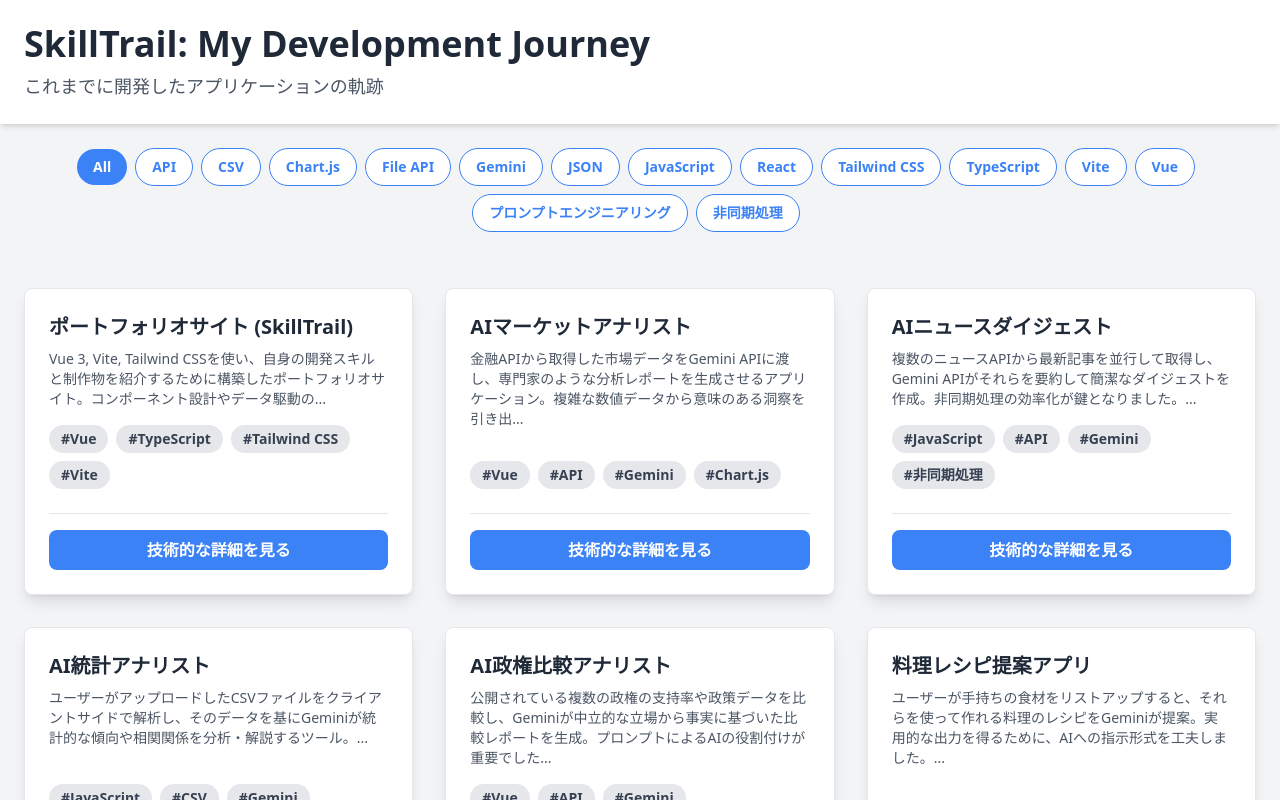
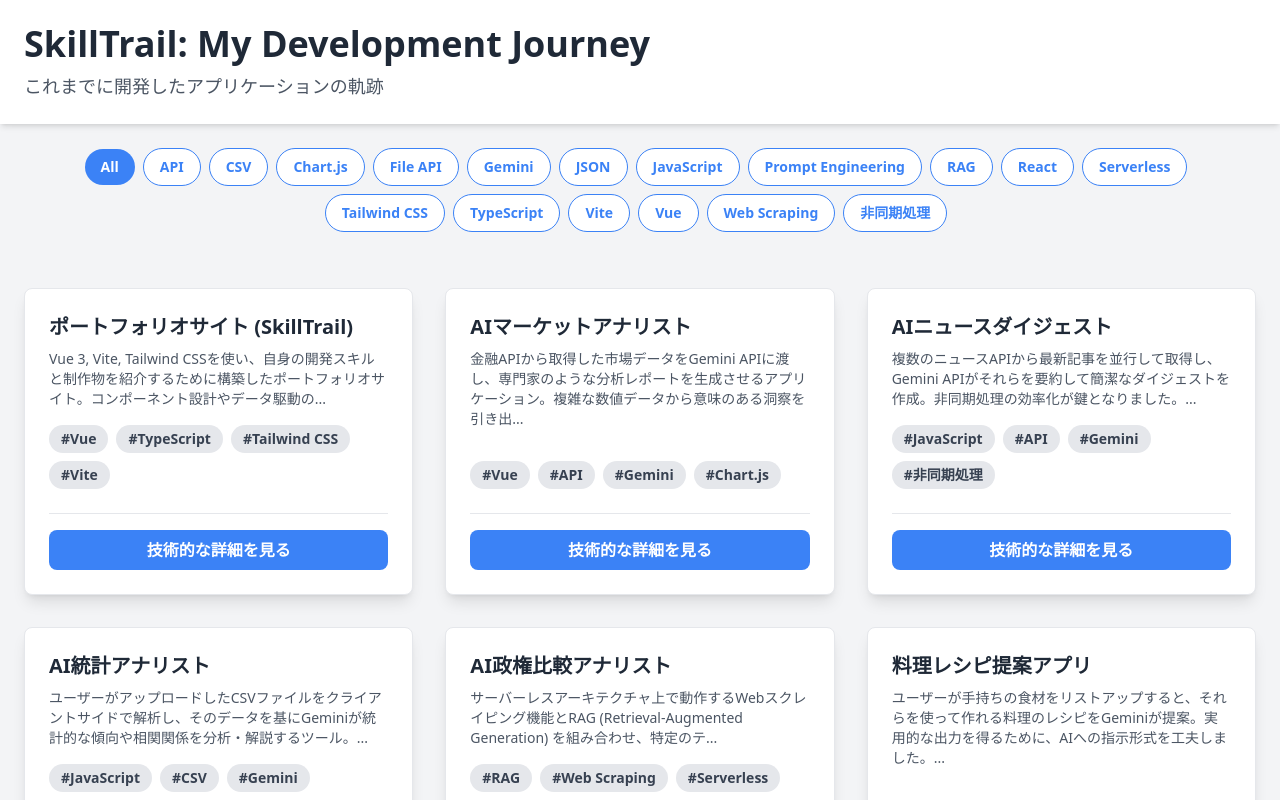
Before and after one commit to tako-chan0511/skilltrail, a Vue app: page / in a window 1280 px wide. Shown: the top 800 px of the page. Built offline with nearby package versions, Linux system fonts and the light colour scheme.

Commit message:
基本機能AI５アプリ（政策AI技術的に）

```diff
--- a/src/apps.ts
+++ b/src/apps.ts
@@ -23,14 +23,13 @@ export interface App {
   stack: TechStack[];
 }
 
-// ★★★ すべてのアプリデータをここに集約 ★★★
+// すべてのアプリデータをここに集約
 export const apps: App[] = [
-  // --- 既存のアプリ ---
   {
     id: 1,
     title: 'ポートフォリオサイト (SkillTrail)',
     description: 'Vue 3, Vite, Tailwind CSSを使い、自身の開発スキルと制作物を紹介するために構築したポートフォリオサイト。コンポーネント設計やデータ駆動のUI実装を学びました。',
-    screenshot: '', // '/screenshots/app1.png' のように後で設定
+    screenshot: '',
     githubUrl: '#',
     tags: ['Vue', 'TypeScript', 'Tailwind CSS', 'Vite'],
     learnings: {
@@ -45,9 +44,6 @@ export const apps: App[] = [
       { name: 'Tailwind CSS', color: 'bg-sky-200 text-sky-800' },
     ],
   },
-  // (もし他にも既存のアプリがあればここに追加)
-
-  // --- Geminiと作成した新規アプリ 5件 ---
   {
     id: 4,
     title: 'AIマーケットアナリスト',
@@ -111,22 +107,29 @@ export const apps: App[] = [
   {
     id: 7,
     title: 'AI政権比較アナリスト',
-    description: '公開されている複数の政権の支持率や政策データを比較し、Geminiが中立的な立場から事実に基づいた比較レポートを生成。プロンプトによるAIの役割付けが重要でした。',
+    description: 'サーバーレスアーキテクチャ上で動作するWebスクレイピング機能とRAG (Retrieval-Augmented Generation) を組み合わせ、特定のテーマに関する最新情報に基づいた高度な分析を生成するシステム。各政党の公式サイトから最新の政策情報をリアルタイムで収集・ベクトル化し、それを知識ベースとしてGeminiに提供することで、単なるWeb検索では得られない、文脈を理解した深い分析レポートを生成します。',
     screenshot: '',
     appUrl: '#',
     githubUrl: '#',
-    tags: ['Vue', 'API', 'Gemini', 'プロンプトエンジニアリング'],
+    tags: ['RAG', 'Web Scraping', 'Serverless', 'Gemini', 'Prompt Engineering'],
     learnings: {
-      challenge: '政治のような繊細なトピックでは、AIが意図せず偏った、あるいは意見的な記述をしてしまうリスクがあった。',
-      solution: 'プロンプト内で「貴方は中立的な政治アナリストです。提供されたデータのみに基づき、感情や意見を交えずに事実のみを比較・報告してください」という強い役割（ロール）を与えることで、AIの出力を客観的かつ事実に即したものに制御した。',
+      challenge: '静的な知識しか持たないLLMに、常に変化する最新の政党の政策について分析させること。また、Webスクレイピングは対象サイトの構造変更に弱く、メンテナンスコストが高い点が課題でした。',
+      solution: 'アーキテクチャを工夫し、Vercel Functions等のサーバーレス環境で定期的にスクレイピング処理を実行。収集したテキストデータをチャンク（断片）に分割し、ベクトルデータベースに保存するRAGパイプラインを構築しました。ユーザーからの質問に対し、関連性の高いテキストチャンクを検索してプロンプトに埋め込むことで、Geminiは常に最新の一次情報源に基づいて回答を生成できます。これにより、LLMの知識を動的に拡張し、ハルシネーション（幻覚）を大幅に抑制することに成功しました。',
     },
-    features: ['複数政権のデータ比較表示', 'Geminiによる中立的な比較レポート生成', '参照データソースの明記'],
+    features: [
+      'サーバーレス関数による定期的なWebスクレイピング実行',
+      '収集データのベクトル化とデータベースへの保存',
+      'RAGによるLLMの知識ベースの動的拡張',
+      '中立性を担保するための役割（ロール）設定プロンプト',
+    ],
     stack: [
       { name: 'Vue 3', color: 'bg-green-200 text-green-800' },
+      { name: 'Vercel (Serverless)', color: 'bg-black text-white' },
+      { name: 'Puppeteer', color: 'bg-teal-200 text-teal-800' },
       { name: 'Gemini API', color: 'bg-red-200 text-red-800' },
-      { name: 'Prompt Engineering', color: 'bg-indigo-200 text-indigo-800' },
+      { name: 'Vector DB', color: 'bg-indigo-200 text-indigo-800' },
     ],
-  },
+  }, // ★★★ ここにカンマを追加しました ★★★
   {
     id: 8,
     title: '料理レシピ提案アプリ',
```
